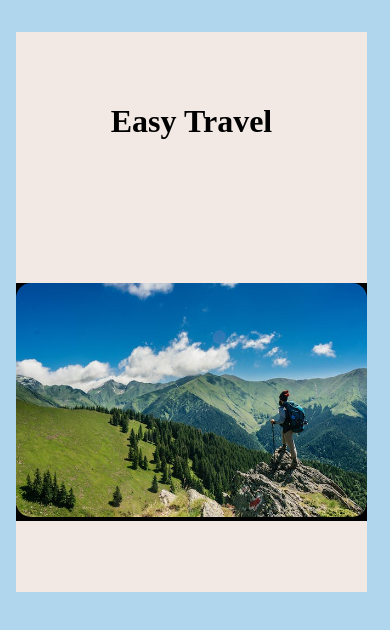
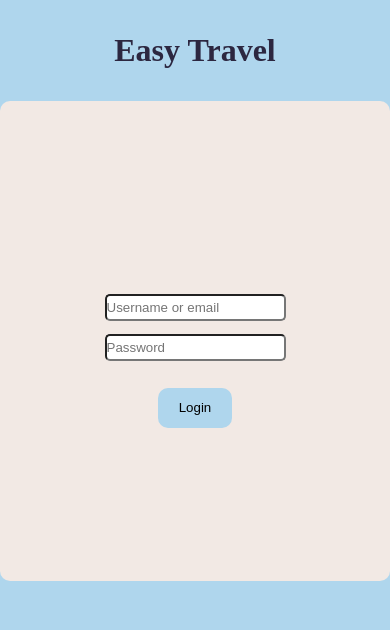
Before and after one commit to Vitor104/login-page, a plain HTML site: page index.html in a window 390 px wide. Drawn offline with Linux system fonts and the light colour scheme.

Commit message:
a versão mobile está quase pronta

```diff
--- a/index.html
+++ b/index.html
@@ -7,11 +7,19 @@
     <link rel="stylesheet" href="./resources/index.css">
 </head>
 <body>
+    <header>
+        <h1>Easy Travel</h1>
+    </header>
     <div id="container">
-        <h1>Easy Travel</h1>
-        <div>
-            <img id="header-img" src="./resources/images/mobileVersion.jpg" alt="a person traveling">
-        </div>
+        <form>
+            <input type="text" id="fname" name="fname" placeholder="Username or email"><br>
+            <input type="text" id="lname" name="lname" placeholder="Password"><br>
+
+
+           <button>Login</button>
+
+        </form>
+
     </div>
 
 </body>
--- a/resources/index.css
+++ b/resources/index.css
@@ -7,49 +7,38 @@
 body {
     background-color: #AFD6ED;
     text-align: center;
-    color: rgb(0, 0, 0);
+    color: #2C2740;
+}
+
+header {
+    position: relative;
+    top: 2em;
 }
 
 #container {
-    height: 35em;
-    width: 90%;
+    height: 30em;
+    width: 100%;
+    border-radius: 10px;
     background-color: #F2E9E4;
     position: relative;
-    top: 2em;
-    left: 1em;
+    top: 4em;
     display: flex;
     flex-direction: column;
     justify-content: space-around;
 }
 
-#container > div {
-    width: 100%;
-    background-color: black;
+#container > form > #lname, #fname {
+    margin-top: 1em;
+    border-radius: 5px;
+    height: 2em;
 }
 
-#header-img {
-    max-width: 100%;
-    max-height: 100%;
-    border-radius: 15px;
+#container > form > button {
     position: relative;
-}
-
-/*
-div {
-    height: 25em;
-    width: 80%;
-    background-color: #03738C;
-    position: absolute;
-    top: 50%;
-    left: 50%;
-    transform: translate(-50%, -50%);
+    top: 2em;
+    height: 3em;
+    width: 5.5em;
+    border: none;
+    background-color: #AFD6ED;
     border-radius: 10px;
 }
-
-div > img {
-    width: 100%;
-    border-radius: 10px;
-    border-bottom: 2px solid white;
-}
-
-*/
```
